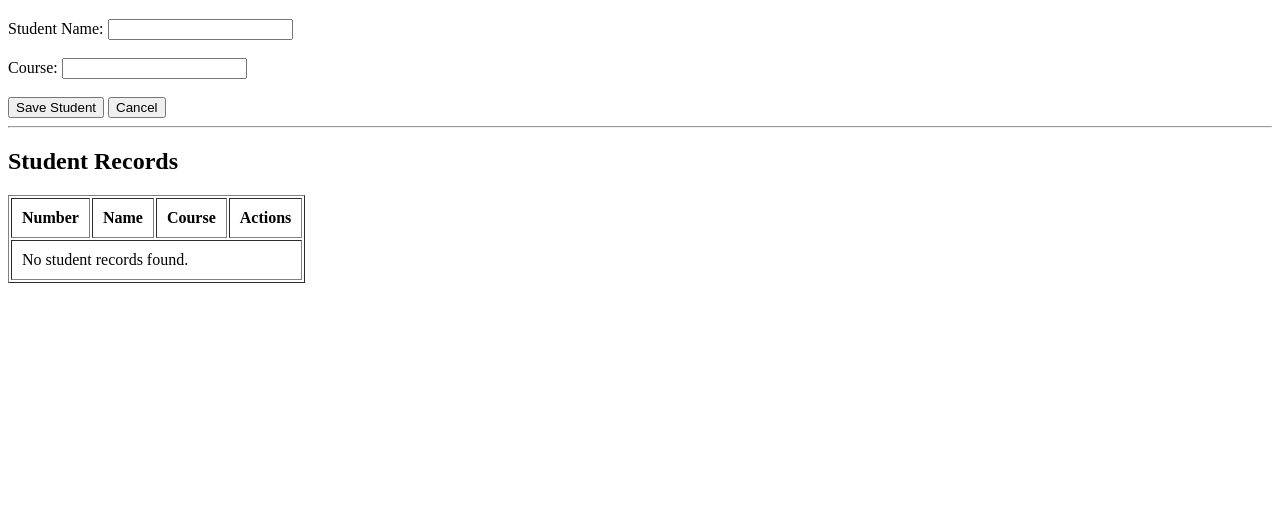
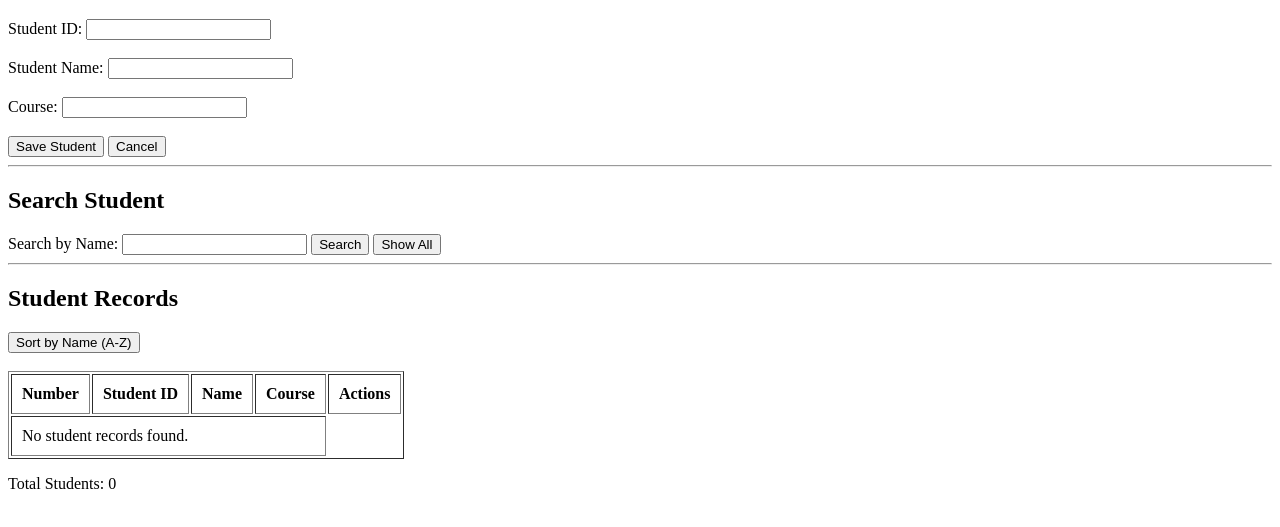
Before and after one commit to angelocaslaaa-bit/machine4, a plain HTML site: page index.html in a window 1280 px wide. Shown: the part 61-588 px from the top of the page. Drawn offline with Linux system fonts and the light colour scheme.

Commit message:
Update index.html

```diff
--- a/index.html
+++ b/index.html
@@ -6,6 +6,9 @@
 <body>
     <h1>Student CRUD System</h1>
     <input type="hidden" id="editIndex" value="-1">
+    <label>Student ID:</label>
+    <input type="text" id="studentId">
+    <br><br>
     <label>Student Name:</label>
     <input type="text" id="studentName">
     <br><br>
@@ -15,18 +18,32 @@
     <input type="button" onclick="saveStudent()" value="Save Student">
     <button onclick="clearForm()">Cancel</button>
     <hr>
+
+    <h2>Search Student</h2>
+    <label>Search by Name:</label>
+    <input type="text" id="searchName">
+    <input type="button" onclick="searchStudent()" value="Search">
+    <button onclick="displayStudents()">Show All</button>
+    <hr>
+
     <h2>Student Records</h2>
+    <button onclick="sortByName()">Sort by Name (A-Z)</button>
+    <br><br>
     <table border="1" cellpadding="10">
         <thead>
             <tr>
                 <th>Number</th>
+                <th>Student ID</th>
                 <th>Name</th>
                 <th>Course</th>
                 <th>Actions</th>
             </tr>
         </thead>
+
         <tbody id="studentTable"></tbody>
     </table>
+
+    <p id="totalStudents">Total Students: 0</p>
     <script>
         // Array used as temporary storage
         let students = [];
```
